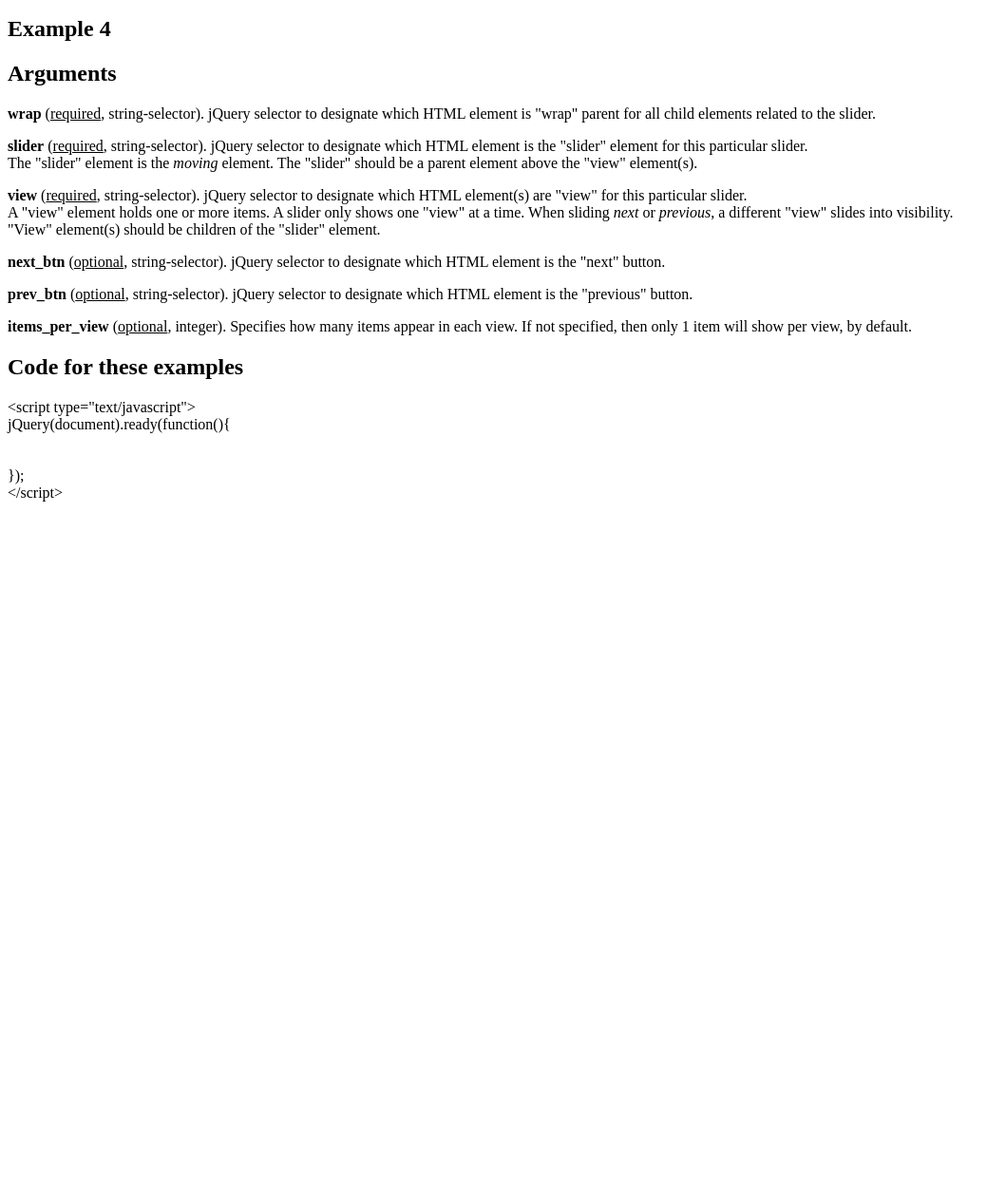
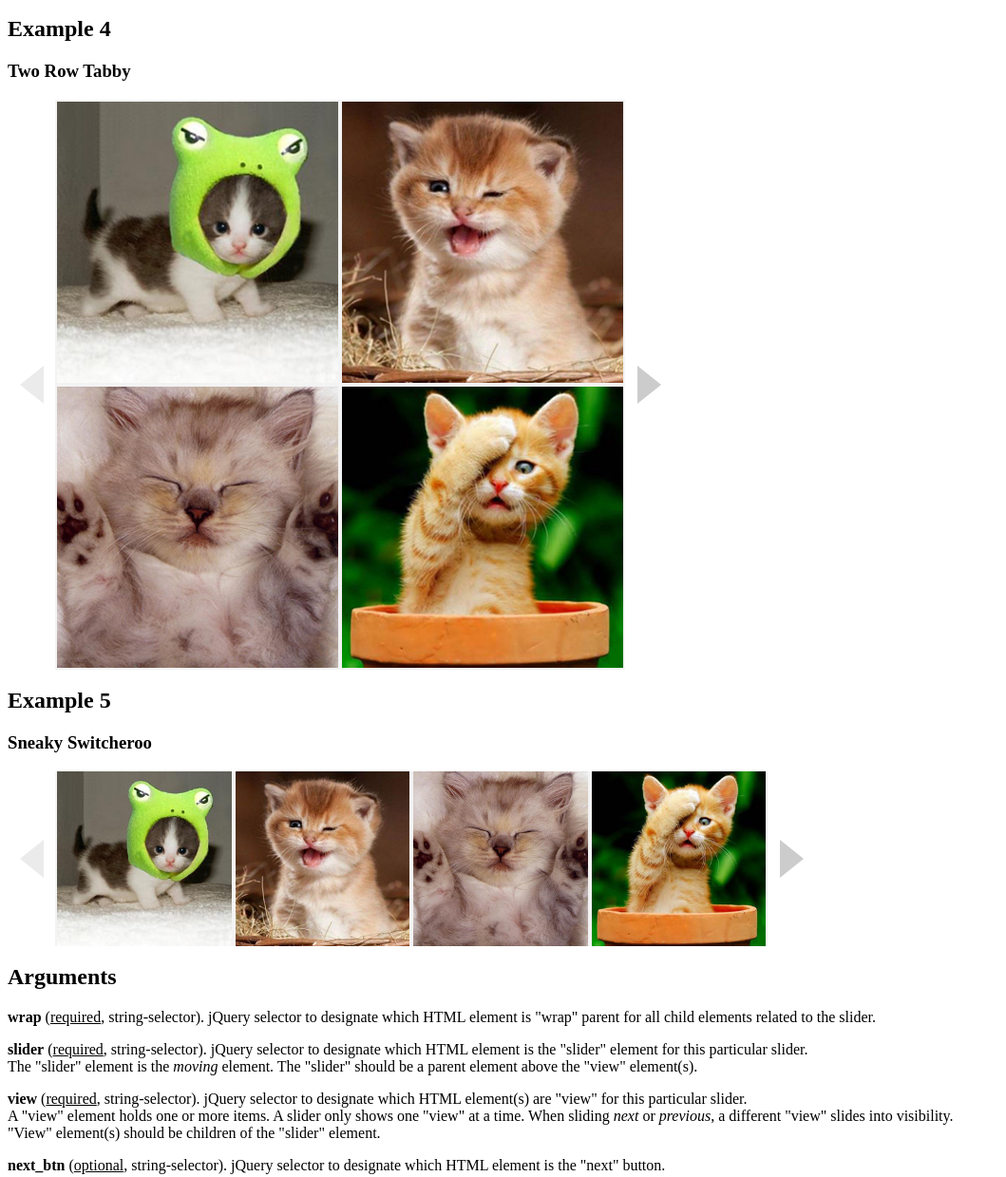
Before and after one commit to humanelement/he-side-slider, a plain HTML site: page index.html in a window 1280 px wide. Shown: the part 1558-2797 px from the top of the page at 95% size, without its empty margins (0-1059 px from the left). Before the commit the page ends 2094 px from the top, so only its background shows below. Drawn offline with Linux system fonts and the light colour scheme.

Commit message:
two rows and horizontal / vertical switcher examples

```diff
--- a/index.html
+++ b/index.html
@@ -184,6 +184,104 @@
 
 <h2>Example 4</h2>
 
+<!-- start example 4 -->
+<h3>Two Row Tabby</h3>
+<div class="example4">
+  <div class="wrap">
+    <div class="track">
+      <div class="screen">
+        <div class="kitty">
+          <a href="#"><img src="images/img1.jpg" alt="img 1" /></a>
+        </div>
+        <div class="kitty">
+          <a href="#"><img src="images/img2.jpg" alt="img 2" /></a>
+        </div>
+        <div class="kitty">
+          <a href="#"><img src="images/img3.jpg" alt="img 3" /></a>
+        </div>
+        <div class="kitty">
+          <a href="#"><img src="images/img4.jpg" alt="img 4" /></a>
+        </div>
+      </div>
+      <div class="screen">
+        <div class="kitty">
+          <a href="#"><img src="images/img5.jpg" alt="img 5" /></a>
+        </div>
+        <div class="kitty">
+          <a href="#"><img src="images/img6.jpg" alt="img 6" /></a>
+        </div>
+        <div class="kitty">
+          <a href="#"><img src="images/img7.jpg" alt="img 7" /></a>
+        </div>
+        <div class="kitty">
+          <a href="#"><img src="images/img8.jpg" alt="img 8" /></a>
+        </div>
+      </div>
+      <div class="screen">
+        <div class="kitty">
+          <a href="#"><img src="images/img9.jpg" alt="img 9" /></a>
+        </div>
+        <div class="kitty">
+          <a href="#"><img src="images/img10.jpg" alt="img 10" /></a>
+        </div>
+      </div>
+    </div>
+  </div>
+  <div class="move-left"></div>
+  <div class="move-right"></div>
+</div>
+<!-- end example 4 -->
+
+<h2>Example 5</h2>
+
+<!-- start example 5 -->
+<h3>Sneaky Switcheroo</h3>
+<div class="example5">
+  <div class="move-left"></div>
+  <div class="wrap">
+    <div class="track">
+      <div class="screen">
+        <div class="kitty">
+          <a href="#"><img src="images/img1.jpg" alt="img 1" /></a>
+        </div>
+        <div class="kitty">
+          <a href="#"><img src="images/img2.jpg" alt="img 2" /></a>
+        </div>
+        <div class="kitty">
+          <a href="#"><img src="images/img3.jpg" alt="img 3" /></a>
+        </div>
+        <div class="kitty">
+          <a href="#"><img src="images/img4.jpg" alt="img 4" /></a>
+        </div>
+      </div>
+      <div class="screen">
+        <div class="kitty">
+          <a href="#"><img src="images/img5.jpg" alt="img 5" /></a>
+        </div>
+        <div class="kitty">
+          <a href="#"><img src="images/img6.jpg" alt="img 6" /></a>
+        </div>
+        <div class="kitty">
+          <a href="#"><img src="images/img7.jpg" alt="img 7" /></a>
+        </div>
+        <div class="kitty">
+          <a href="#"><img src="images/img8.jpg" alt="img 8" /></a>
+        </div>
+      </div>
+      <div class="screen">
+        <div class="kitty">
+          <a href="#"><img src="images/img9.jpg" alt="img 9" /></a>
+        </div>
+        <div class="kitty">
+          <a href="#"><img src="images/img10.jpg" alt="img 10" /></a>
+        </div>
+      </div>
+    </div>
+  </div>
+  <div class="move-right"></div>
+</div>
+<!-- end example 5 -->
+
 <h2>Arguments</h2>
 <p><strong>wrap</strong> (<u>required</u>, string-selector). jQuery selector to designate which HTML element is "wrap" parent for all child elements related to the slider.</p>
 <p><strong>slider</strong> (<u>required</u>, string-selector). jQuery selector to designate which HTML element is the "slider" element for this particular slider. <br />
@@ -234,6 +332,31 @@ A "view" element holds one or more items. A slider only shows one "view" at a ti
       swipe_slide:false
     });
 
+    //example 4
+    heSideSlider.init({
+      wrap:'.example4:first',
+      slider:'.track:first',
+      view:'.screen',
+      prev_btn:'.move-left:first',
+      next_btn:'.move-right:first',
+      items_per_view:4
+    });
+
+    //example 5
+    heSideSlider.init({
+      wrap:'.example5:first',
+      slider:'.track:first',
+      view:'.screen',
+      prev_btn:'.move-left:first',
+      next_btn:'.move-right:first',
+      items_per_view:4,
+      at_or_below_widths:{
+        '800':{
+          items_per_view:3,
+          slide_mode:'slide-vertical'
+        }
+      }
+    });
 
   });
 </script>
--- a/scss/_plugin-sample-styles.scss
+++ b/scss/_plugin-sample-styles.scss
@@ -36,7 +36,7 @@ $slider_size:167px;
 
   .slider-boundary,&.slider-boundary{}
   .he_slider{font-size:0;white-space:nowrap;}
-  .he_view{font-size:inherit;display:inline-block;width:100%;}
+  .he_view{font-size:inherit;display:inline-block;width:100%;vertical-align:top;}
   .he_item{font-size:14px;display:inline-block;vertical-align:top;}
   .he_prev,
   .he_next{
--- a/scss/example_styles.scss
+++ b/scss/example_styles.scss
@@ -9,3 +9,27 @@
   .slider-boundary{height:450px;}
   &[data-slide-mode="slide-vertical"] .he_slider .he_view .he_item{height:33.3333% !important;padding:2px 0;}
 }
+
+.example4{
+  width:700px;
+
+  &[data-slide-mode="slide"] .he_view{white-space:normal;}
+
+  &[data-slide-mode="slide"] .he_slider .he_view .he_item{width:50% !important;padding:2px;}
+}
+
+.example5{
+
+  &[data-slide-mode="slide"]{
+    width:850px;
+
+     .he_slider .he_view .he_item{width:25% !important;padding:0 2px;}
+  }
+  &[data-slide-mode="slide-vertical"]{
+    width:146px;
+
+    .slider-boundary{height:450px;}
+
+    .he_slider .he_view .he_item{height:33.3333% !important;padding:2px 0;}
+  }
+}
```
Also changed, not shown: css/example_styles.css, css/styles.css, js/he_side_slider.min.js.
